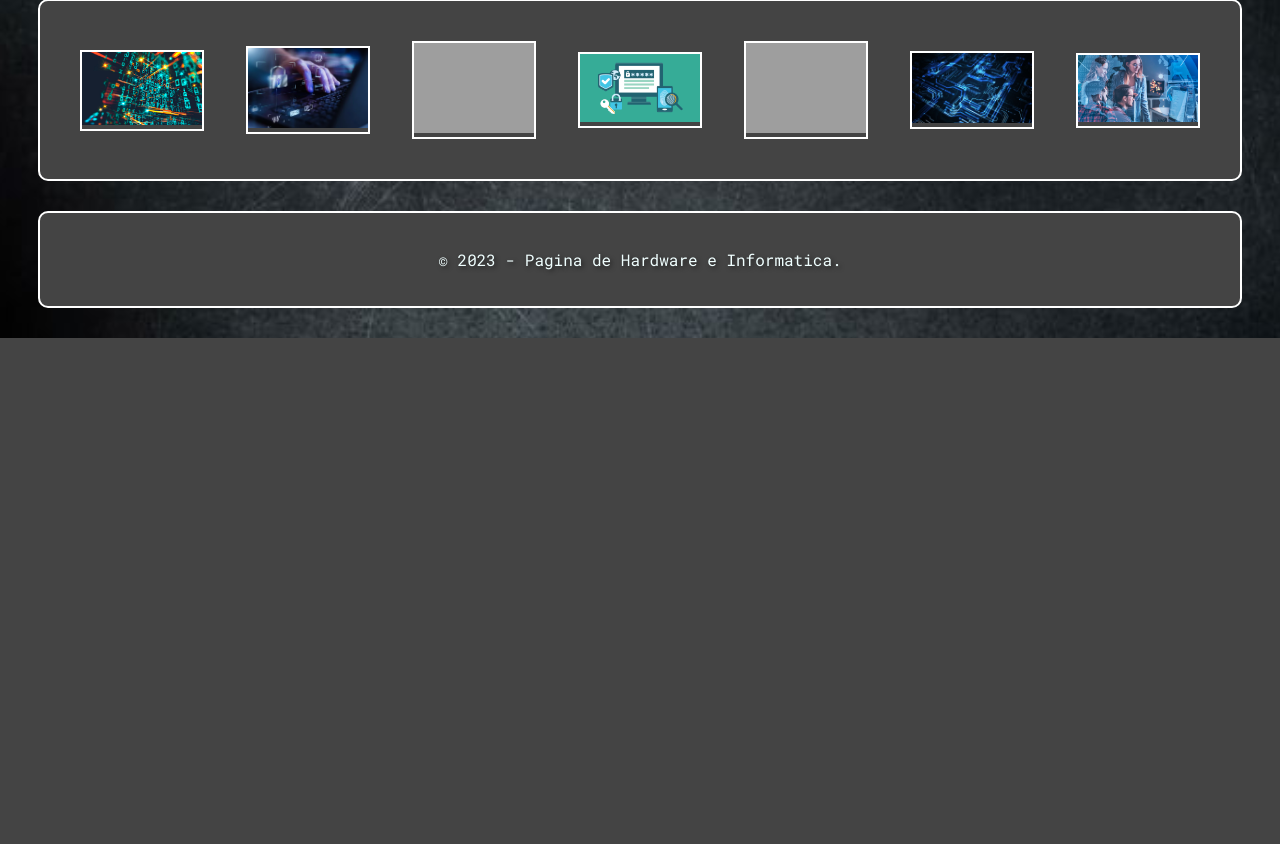
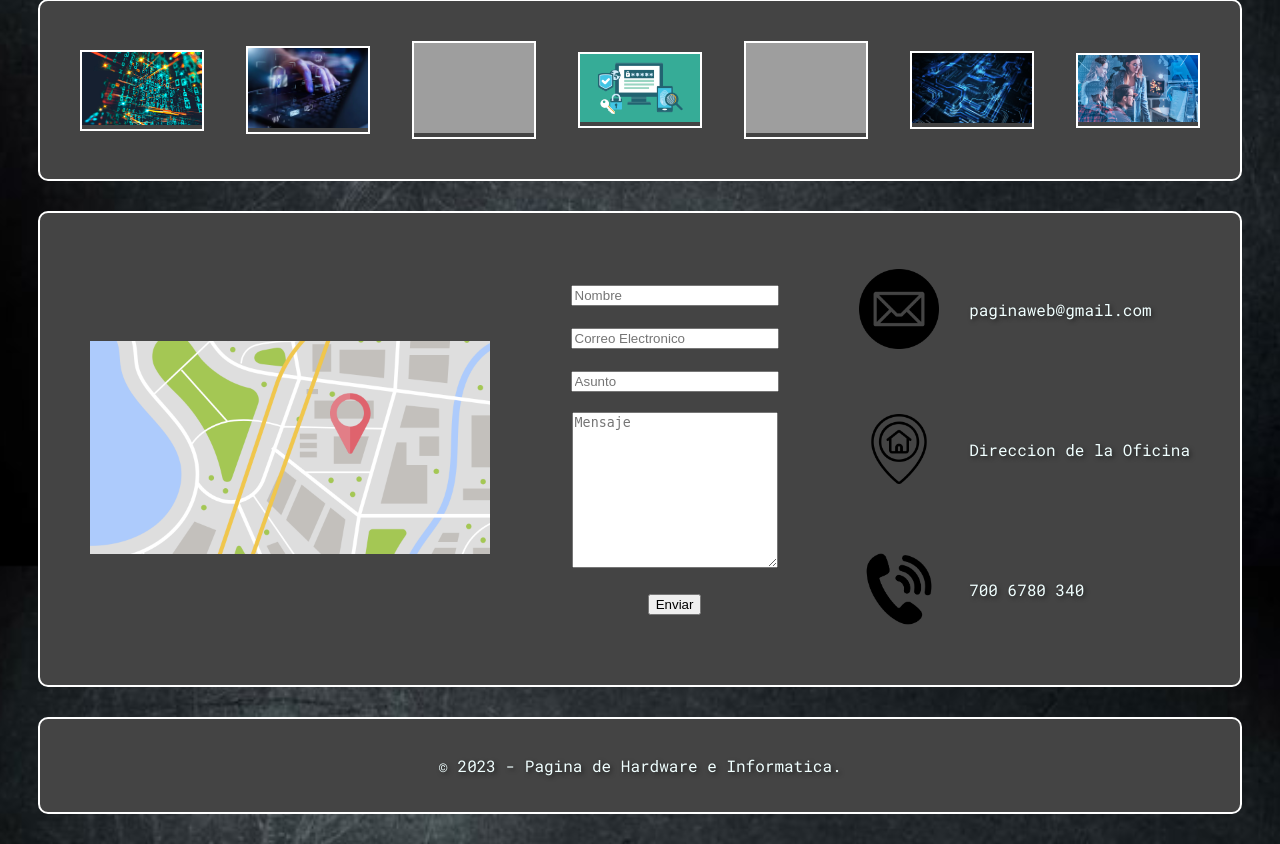
Before and after one commit to DevsJane/InfowareWeb, a PHP site: page /indexNosotros.html in a window 1280 px wide. Shown: the part 2634-3478 px from the top of the page. Before the commit the page ends 2972 px from the top, so only its background shows below. Run offline with PHP 8.4, Linux system fonts and the light colour scheme; grey boxes are pictures that could not be loaded.

Commit message:
Creacion de la seccion de contacto

```diff
--- a/indexNosotros.html
+++ b/indexNosotros.html
@@ -124,6 +124,37 @@
                 </div>
             </div>
         </section>
+
+        <section>
+            <div class="section">
+                <div id="map-margin">
+                    <img src="mapa-google.png" alt="Mapa"; id="map-img">
+                </div>
+                <div id="contact-form">
+                    <form>
+                        <div class="contact-form-margin"><input id="nombre" type="text" placeholder="Nombre" class="input-width"></div>
+                        <div class="contact-form-margin"><input id="correo" type="text" placeholder="Correo Electronico" class="input-width"></div>
+                        <div class="contact-form-margin"><input id="asunto" type="text" placeholder="Asunto" class="input-width"></div>
+                        <div class="contact-form-margin"><textarea id="mensaje";cols="2" rows="10" placeholder="Mensaje" class="input-width"></textarea></div>
+                        <div class="contact-form-margin"><input type="submit" value="Enviar" id="input-button"></div>
+                    </form>
+                </div>
+                <div class="contact-socials-margin">
+                    <div class="contact-socials-type">
+                        <img src="contact-logo-email.png" alt="Logo Email" class="contact-socials-img">
+                        <p>paginaweb@gmail.com</p>
+                    </div>
+                    <div class="contact-socials-type">
+                        <img src="contact-logo-direccion.png" alt="Logo Direccion" class="contact-socials-img">
+                        <p>Direccion de la Oficina</p>
+                    </div>
+                    <div class="contact-socials-type">
+                        <img src="contact-logo-telefono.webp" alt="Logo Telefono" class="contact-socials-img">
+                        <p>700 6780 340</p>
+                    </div>
+                </div>
+            </div>
+        </section>
     </main>
 
     <div class="section center-content">
--- a/styles.css
+++ b/styles.css
@@ -192,3 +192,49 @@ body{
 .galery-img{
     width: 120px;
 }
+
+#map-img{
+    width: 400px;
+}
+
+#map-margin{
+    margin: 30px;
+}
+
+#contact-form{
+    display: flex;
+    flex-direction: column;
+    margin: 30px;
+    text-align: center;
+}
+
+.contact-form-margin{
+    margin: 20px;
+}
+
+.input-width{
+    width: 200px;
+}
+
+#input-button{
+    text-align: center;
+}
+
+#message-width{
+    width: 200px;
+    height: 150px;
+}
+
+.contact-socials-margin{
+    margin-right: 30px;
+}
+
+.contact-socials-type{
+    display: flex;
+    align-items: center;
+}
+
+.contact-socials-img{
+    width: 80px;
+    margin: 30px;
+}
```
Also changed, not shown: contact-logo-direccion.png (added), contact-logo-email.png (added), contact-logo-telefono.webp (added), mapa-google.png (added).
